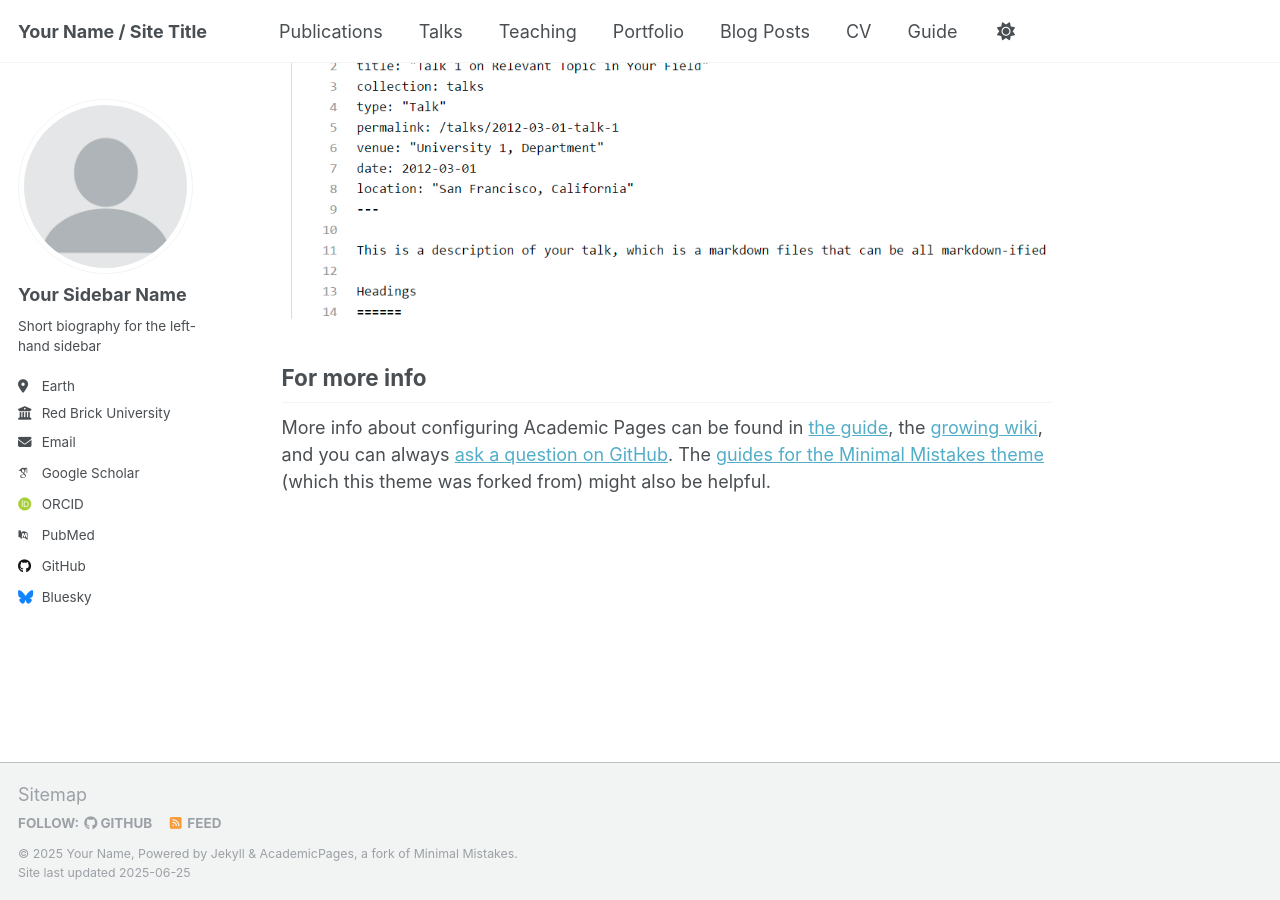
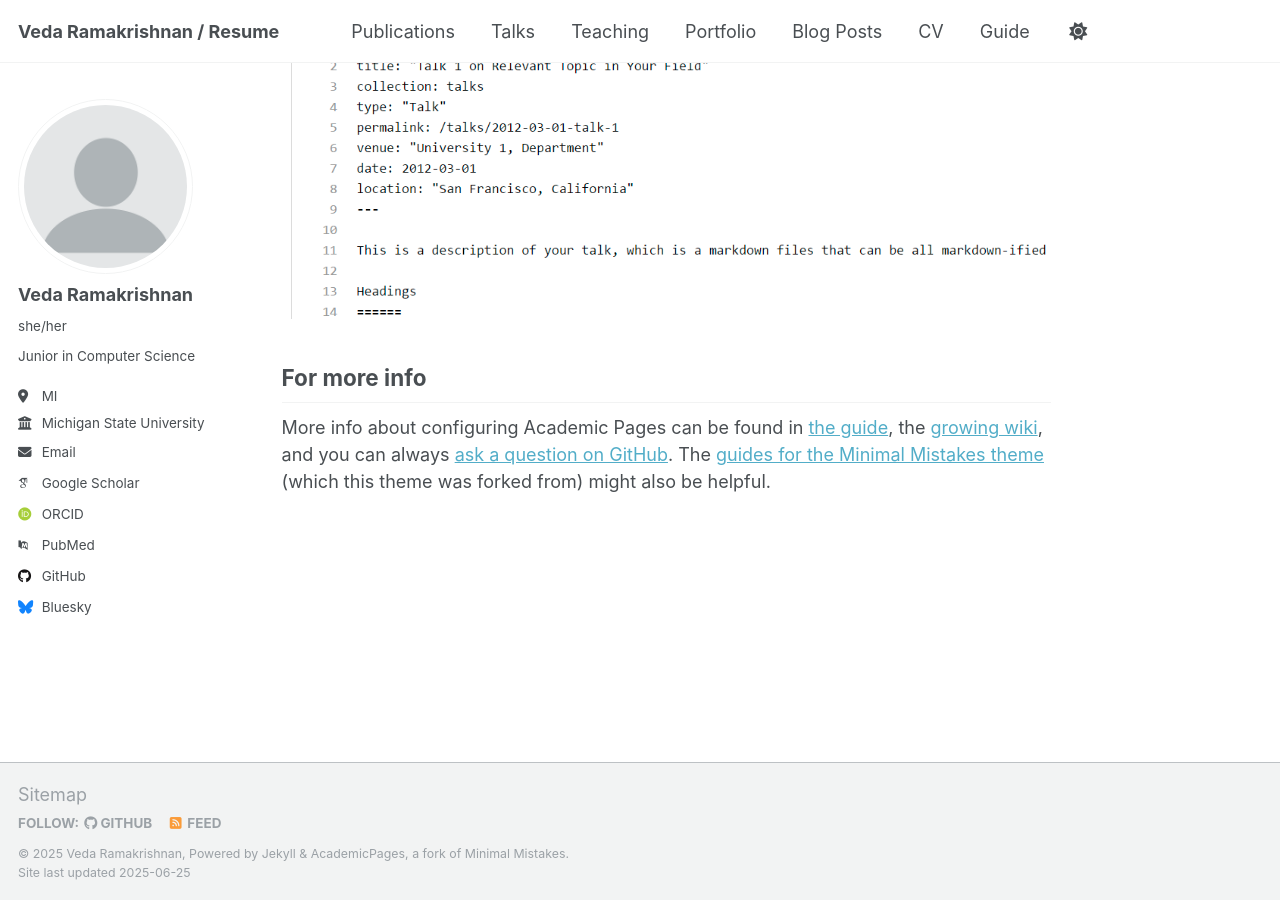
Before and after one commit to rmksn31/rmksn31.github.io, a Jekyll site: the page built from _pages/about.md, in a window 1280 px wide and 900 px high, scrolled down 2636 px. Built offline with Jekyll 4.4.1, drawn with Linux system fonts in a browser that asks for light colours; some web fonts are replaced.

Commit message:
Update config.ym;

```diff
--- a/_config.yml
+++ b/_config.yml
@@ -9,10 +9,10 @@
 # Basic Site Settings
 locale                   : "en-US"
 site_theme               : "default"
-title                    : "Your Name / Site Title"
+title                    : "Veda Ramakrishnan / Resume"
 title_separator          : "-"
-name                     : &name "Your Name"
-description              : &description "personal description"
+name                     : &name "Veda Ramakrishnan"
+description              : &description "current incomming Junior in the Colllege of Engineering"
 url                      : https://academicpages.github.io # the base hostname & protocol for your site e.g. "https://[your GitHub username].github.io" or if you already have some other page hosted on Github then use "https://[your GitHub username].github.io/[Your Repo Name]"
 baseurl                  : "" # the subpath of your site, e.g. "/blog"
 repository               : "academicpages/academicpages.github.io"
@@ -23,13 +23,13 @@ repository               : "academicpages/academicpages.github.io"
 author:
   # Biographic information
   avatar           : "profile.png"
-  name             : "Your Sidebar Name"
-  pronouns         : # example: "she/her"
-  bio              : "Short biography for the left-hand sidebar"
-  location         : "Earth"
-  employer         : "Red Brick University"
+  name             : "Veda Ramakrishnan"
+  pronouns         : "she/her"
+  bio              : "Junior in Computer Science"
+  location         : "MI"
+  employer         : "Michigan State University"
   uri              : # URL
-  email            : "none@example.org"
+  email            : "ramakr31@msu.edu"
 
   # Academic websites
   academia         : # URL
```
